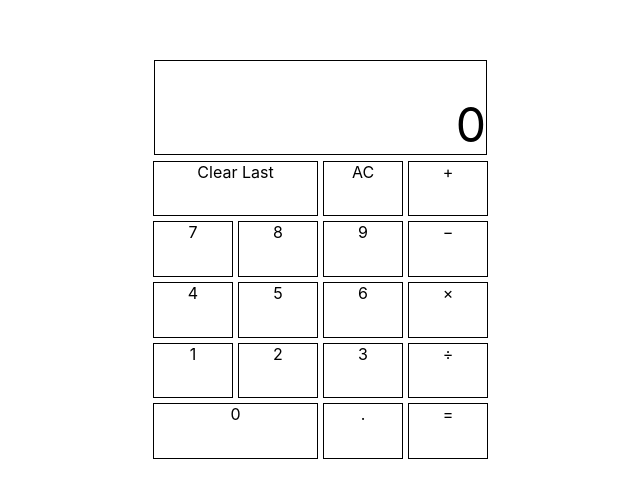
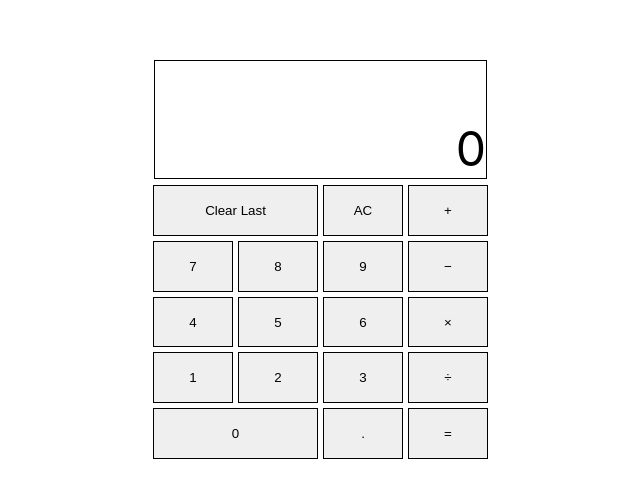
Before and after one commit to samfinck/CalculatorApp, a React (Create React App) app: page / in a window 1280 px wide. Shown: the part 141-638 px from the top of the page, without its empty margins (327-967 px from the left). Built offline with nearby package versions, Linux system fonts and the light colour scheme.

Commit message:
added entry div character limit styling adjustment

```diff
--- a/src/App.css
+++ b/src/App.css
@@ -32,6 +32,7 @@
   margin: 1px;
   font-size: 300%;
   align-items: flex-end;
+  min-height: 85.22px;
 }
 
 .entry-div:hover {
@@ -41,6 +42,10 @@
 .entry-div-equals {
   border: 2px solid rgb(39, 163, 14);
   margin: 0px;
+}
+
+.entry-div-large {
+  font-size: 200%;
 }
 
 .clear-div {
--- a/src/calculator-component.js
+++ b/src/calculator-component.js
@@ -1,4 +1,4 @@
-import { useState } from "react";
+import { useState, useRef } from "react";
 
 export default function CalculatorComponent() {
   const [calculationEntry, setCalculationEntry] = useState(0);
@@ -6,6 +6,8 @@ export default function CalculatorComponent() {
   const [functionPressed, setFunctionPressed] = useState(false);
 
   const [equalsPressed, setEqualsPressed] = useState(false);
+
+  const [largeNumber, setLargeNumber] = useState(false);
 
   const [additionCapture, setAdditionCapture] = useState(null);
 
@@ -16,6 +18,8 @@ export default function CalculatorComponent() {
   const [divisionCapture, setDivisionCapture] = useState(null);
 
   const [pointPressed, setPointPressed] = useState(false);
+
+  const entryDiv = useRef(null);
 
   const onClearLastButton = () => {
     if (calculationEntry === 0) {
@@ -47,6 +51,10 @@ export default function CalculatorComponent() {
 
   const onEqualsButton = () => {
     if (additionCapture !== null) {
+      let a = (+additionCapture + +calculationEntry).toString();
+      if (`${a.length}` > 8) {
+        setLargeNumber(true);
+      }
       setCalculationEntry((prev) => +prev + +additionCapture);
       setAdditionCapture(null);
       setFunctionPressed(true);
@@ -54,6 +62,10 @@ export default function CalculatorComponent() {
       setEqualsPressed(true);
     }
     if (subtractionCapture !== null) {
+      let a = (+subtractionCapture - +calculationEntry).toString();
+      if (`${a.length}` > 8) {
+        setLargeNumber(true);
+      }
       setCalculationEntry((prev) => +subtractionCapture - +prev);
       setSubtractionCapture(null);
       setFunctionPressed(true);
@@ -61,6 +73,10 @@ export default function CalculatorComponent() {
       setEqualsPressed(true);
     }
     if (multiplicationCapture !== null) {
+      let a = (+multiplicationCapture * +calculationEntry).toString();
+      if (`${a.length}` > 8) {
+        setLargeNumber(true);
+      }
       setCalculationEntry((prev) => +prev * +multiplicationCapture);
       setMultiplicationCapture(null);
       setFunctionPressed(true);
@@ -68,11 +84,22 @@ export default function CalculatorComponent() {
       setEqualsPressed(true);
     }
     if (divisionCapture !== null) {
-      setCalculationEntry((prev) => +divisionCapture / +prev);
-      setDivisionCapture(null);
-      setFunctionPressed(true);
-      setPointPressed(false);
-      setEqualsPressed(true);
+      let a = (+divisionCapture / +calculationEntry).toString();
+      if (`${a.length}` > 8) {
+        console.log(`${a} ${a.length}`);
+        let b = a.substring(0, 8);
+        setCalculationEntry(b);
+        setDivisionCapture(null);
+        setFunctionPressed(true);
+        setPointPressed(false);
+        setEqualsPressed(true);
+      } else {
+        setCalculationEntry((prev) => +divisionCapture / +prev);
+        setDivisionCapture(null);
+        setFunctionPressed(true);
+        setPointPressed(false);
+        setEqualsPressed(true);
+      }
     }
   };
 
@@ -165,6 +192,7 @@ export default function CalculatorComponent() {
       setFunctionPressed(false);
       setEqualsPressed(false);
       setPointPressed(true);
+      setLargeNumber(false);
     }
     if (
       calculationEntry !== 0 &&
@@ -187,11 +215,17 @@ export default function CalculatorComponent() {
     if (functionPressed || equalsPressed) {
       setCalculationEntry(0);
       setFunctionPressed(false);
+      setLargeNumber(false);
     }
   };
 
   const onOnePress = () => {
-    if (functionPressed || calculationEntry === "0" || calculationEntry === 0) {
+    if (
+      functionPressed ||
+      calculationEntry === "0" ||
+      calculationEntry === 0 ||
+      equalsPressed
+    ) {
       setCalculationEntry(1);
       setFunctionPressed(false);
       setEqualsPressed(false);
@@ -201,77 +235,125 @@ export default function CalculatorComponent() {
   };
 
   const onTwoPress = () => {
-    if (functionPressed || calculationEntry === "0" || calculationEntry === 0) {
+    if (
+      functionPressed ||
+      calculationEntry === "0" ||
+      calculationEntry === 0 ||
+      equalsPressed
+    ) {
       setCalculationEntry(2);
       setFunctionPressed(false);
       setEqualsPressed(false);
+      setLargeNumber(false);
     } else {
       setCalculationEntry((prev) => prev + "2");
     }
   };
 
   const onThreePress = () => {
-    if (functionPressed || calculationEntry === "0" || calculationEntry === 0) {
+    if (
+      functionPressed ||
+      calculationEntry === "0" ||
+      calculationEntry === 0 ||
+      equalsPressed
+    ) {
       setCalculationEntry(3);
       setFunctionPressed(false);
       setEqualsPressed(false);
+      setLargeNumber(false);
     } else {
       setCalculationEntry((prev) => prev + "3");
     }
   };
 
   const onFourPress = () => {
-    if (functionPressed || calculationEntry === "0" || calculationEntry === 0) {
+    if (
+      functionPressed ||
+      calculationEntry === "0" ||
+      calculationEntry === 0 ||
+      equalsPressed
+    ) {
       setCalculationEntry(4);
       setFunctionPressed(false);
       setEqualsPressed(false);
+      setLargeNumber(false);
     } else {
       setCalculationEntry((prev) => prev + "4");
     }
   };
   const onFivePress = () => {
-    if (functionPressed || calculationEntry === "0" || calculationEntry === 0) {
+    if (
+      functionPressed ||
+      calculationEntry === "0" ||
+      calculationEntry === 0 ||
+      equalsPressed
+    ) {
       setCalculationEntry(5);
       setFunctionPressed(false);
       setEqualsPressed(false);
+      setLargeNumber(false);
     } else {
       setCalculationEntry((prev) => prev + "5");
     }
   };
 
   const onSixPress = () => {
-    if (functionPressed || calculationEntry === "0" || calculationEntry === 0) {
+    if (
+      functionPressed ||
+      calculationEntry === "0" ||
+      calculationEntry === 0 ||
+      equalsPressed
+    ) {
       setCalculationEntry(6);
       setFunctionPressed(false);
       setEqualsPressed(false);
+      setLargeNumber(false);
     } else {
       setCalculationEntry((prev) => prev + "6");
     }
   };
 
   const onSevenPress = () => {
-    if (functionPressed || calculationEntry === "0" || calculationEntry === 0) {
+    if (
+      functionPressed ||
+      calculationEntry === "0" ||
+      calculationEntry === 0 ||
+      equalsPressed
+    ) {
       setCalculationEntry(7);
       setFunctionPressed(false);
       setEqualsPressed(false);
+      setLargeNumber(false);
     } else {
       setCalculationEntry((prev) => prev + "7");
     }
   };
   const onEightPress = () => {
-    if (functionPressed || calculationEntry === "0" || calculationEntry === 0) {
+    if (
+      functionPressed ||
+      calculationEntry === "0" ||
+      calculationEntry === 0 ||
+      equalsPressed
+    ) {
       setCalculationEntry(8);
       setFunctionPressed(false);
       setEqualsPressed(false);
+      setLargeNumber(false);
     } else {
       setCalculationEntry((prev) => prev + "8");
     }
   };
   const onNinePress = () => {
-    if (functionPressed || calculationEntry === "0" || calculationEntry === 0) {
+    if (
+      functionPressed ||
+      calculationEntry === "0" ||
+      calculationEntry === 0 ||
+      equalsPressed
+    ) {
       setCalculationEntry(9);
       setFunctionPressed(false);
       setEqualsPressed(false);
+      setLargeNumber(false);
     } else {
       setCalculationEntry((prev) => prev + "9");
     }
@@ -279,101 +361,107 @@ export default function CalculatorComponent() {
 
   return (
     <div className="calculator-container">
-      <div className={`entry-div ${equalsPressed ? "entry-div-equals" : ""}`}>
+      <div
+        className={`entry-div ${equalsPressed ? "entry-div-equals" : ""} ${
+          largeNumber ? "entry-div-large" : ""
+        }`}
+        size="6"
+        ref={entryDiv}
+      >
         {calculationEntry}
       </div>
 
-      <div className="clear-div" onClick={onClearLastButton}>
+      <button className="clear-div" onClick={onClearLastButton}>
         Clear Last
-      </div>
+      </button>
 
-      <div className="last-value-clear-div" onClick={onAllClearButton}>
+      <button className="last-value-clear-div" onClick={onAllClearButton}>
         AC
-      </div>
+      </button>
 
-      <div className="equals-div" onClick={onEqualsButton}>
+      <button className="equals-div" onClick={onEqualsButton}>
         =
-      </div>
+      </button>
 
-      <div
+      <button
         className={`addition-div ${
           additionCapture !== null ? "addition-div-highlight" : ""
         }`}
         onClick={onAdditionButton}
       >
         +
-      </div>
+      </button>
 
-      <div
+      <button
         className={`subtraction-div ${
           subtractionCapture !== null ? "subtraction-div-highlight" : ""
         }`}
         onClick={onSubtractionButton}
       >
         −
-      </div>
+      </button>
 
-      <div
+      <button
         className={`multiplication-div ${
           multiplicationCapture !== null ? "multiplication-div-highlight" : ""
         }`}
         onClick={onMultiplicationButton}
       >
         ×
-      </div>
+      </button>
 
-      <div
+      <button
         className={`division-div ${
           divisionCapture !== null ? "division-div-highlight" : ""
         }`}
         onClick={onDivisionButton}
       >
         ÷
-      </div>
+      </button>
 
-      <div className="point-div" onClick={onPointPress} id="point-div">
+      <button className="point-div" onClick={onPointPress} id="point-div">
         .
-      </div>
+      </button>
 
-      <div className="zero-div" onClick={onZeroPress}>
+      <button className="zero-div" onClick={onZeroPress}>
         0
-      </div>
+      </button>
 
-      <div className="one-div" onClick={onOnePress}>
+      <button className="one-div" onClick={onOnePress}>
         1
-      </div>
+      </button>
 
-      <div className="two-div" onClick={onTwoPress}>
+      <button className="two-div" onClick={onTwoPress}>
         2
-      </div>
+      </button>
 
-      <div className="three-div" onClick={onThreePress}>
+      <button className="three-div" onClick={onThreePress}>
         3
-      </div>
+      </button>
 
-      <div className="four-div" onClick={onFourPress}>
+      <button className="four-div" onClick={onFourPress}>
         4
-      </div>
+      </button>
 
-      <div className="five-div" onClick={onFivePress}>
+      <button className="five-div" onClick={onFivePress}>
         5
-      </div>
+      </button>
 
-      <div className="six-div" onClick={onSixPress}>
+      <button className="six-div" onClick={onSixPress}>
         6
-      </div>
+      </button>
 
-      <div className="seven-div" onClick={onSevenPress}>
+      <button className="seven-div" onClick={onSevenPress}>
         7
-      </div>
+      </button>
 
-      <div className="eight-div" onClick={onEightPress}>
+      <button className="eight-div" onClick={onEightPress}>
         8
-      </div>
+      </button>
 
-      <div className="nine-div" onClick={onNinePress}>
+      <button className="nine-div" onClick={onNinePress}>
         9
-      </div>
+      </button>
     </div>
   );
 }
```
